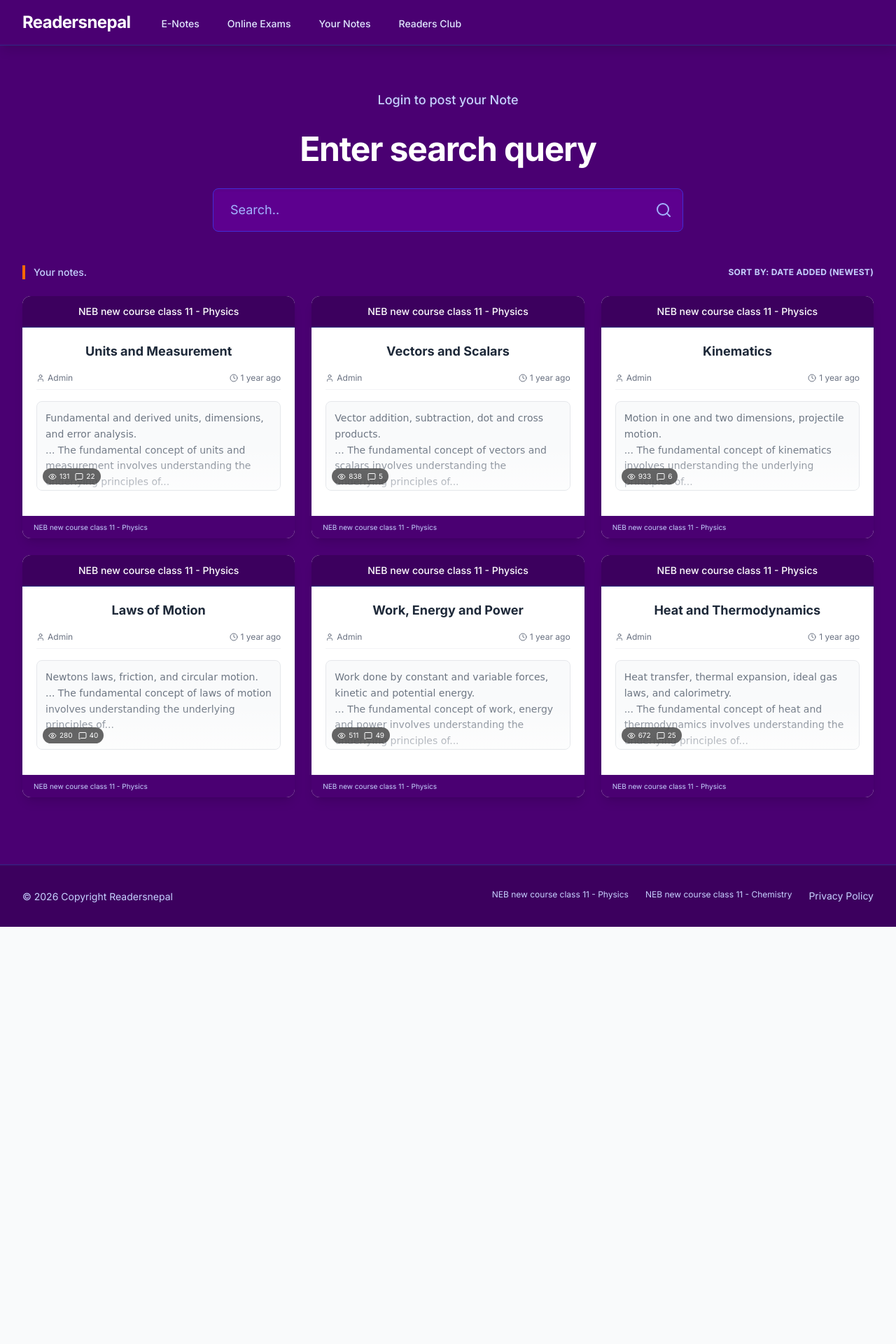
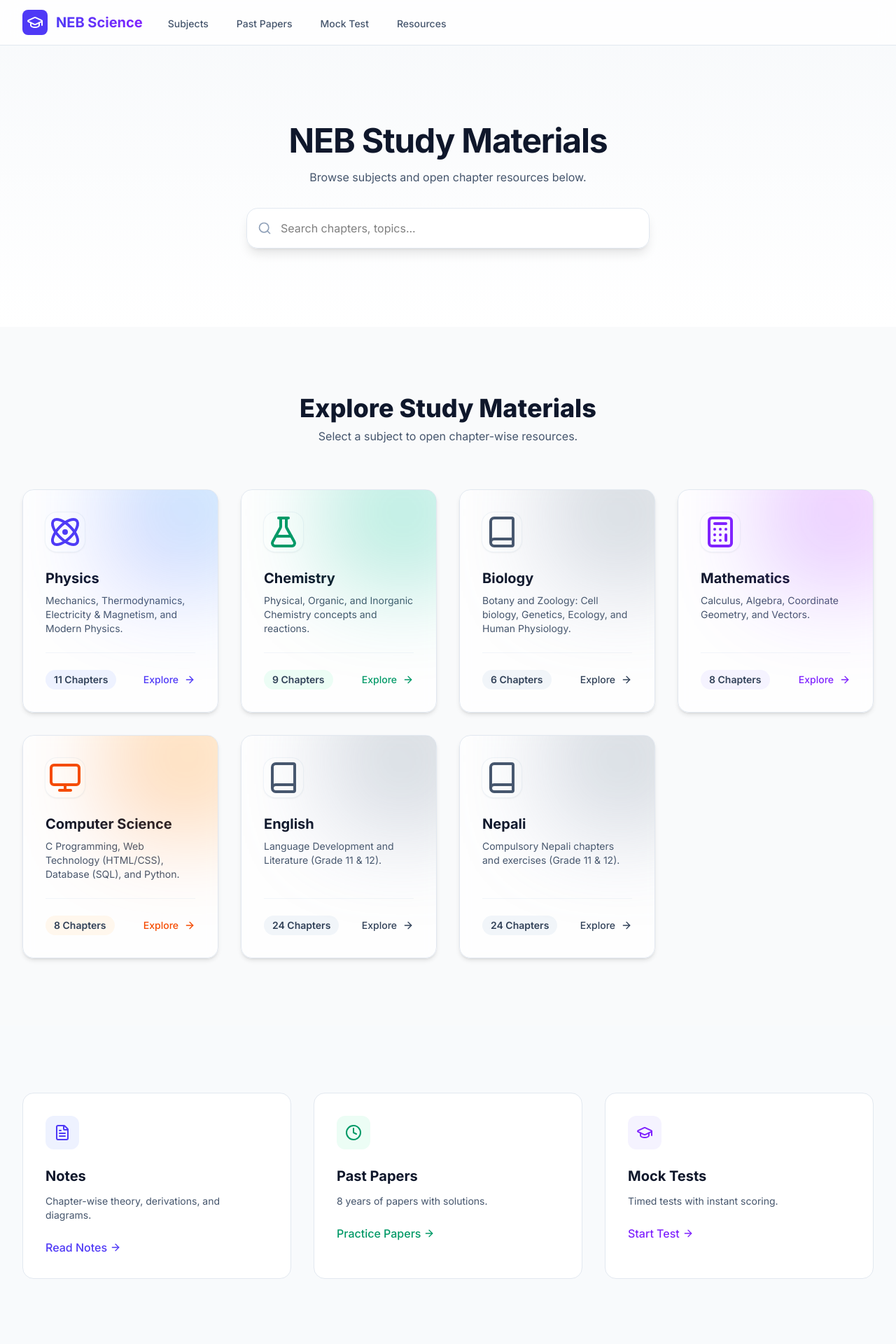
Before and after one commit to 06navdeep06/NEB-scrapper, a Next.js app: page / in a window 1280 px wide. Shown: the top 1920 px of the page at 70% size. Before the commit the page ends 1324 px from the top, so only its background shows below. Built offline with nearby package versions, Linux system fonts and the light colour scheme.

Commit message:
Revert to original UI but keep Search Bar feature

```diff
--- a/src/app/page.tsx
+++ b/src/app/page.tsx
@@ -1,126 +1,133 @@
 import Link from 'next/link'
-import { subjects, chapters } from '@/lib/data'
-import { Search, User, Clock, Eye, MessageSquare, ArrowRight } from 'lucide-react'
+import { subjects } from '@/lib/data'
+import { ArrowRight, Book, Clock, FileText, Atom, FlaskConical, Calculator, Monitor, GraduationCap, Award, Search } from 'lucide-react'
 
-// Mock data generator for the UI to match the screenshot
-const getRecentNotes = () => {
-  // Select a few chapters to display as "Recent Notes"
-  const featuredChapters = chapters.slice(0, 6); // Just take first 6 for demo
+const getIcon = (iconName: string) => {
+  switch (iconName) {
+    case 'atom': return <Atom className="h-12 w-12 text-indigo-600 dark:text-indigo-400" />
+    case 'flask': return <FlaskConical className="h-12 w-12 text-emerald-600 dark:text-emerald-400" />
+    case 'calculator': return <Calculator className="h-12 w-12 text-violet-600 dark:text-violet-400" />
+    case 'monitor': return <Monitor className="h-12 w-12 text-orange-600 dark:text-orange-400" />
+    default: return <Book className="h-12 w-12 text-slate-600 dark:text-slate-400" />
+  }
+}
 
-  return featuredChapters.map(chapter => {
-    const subject = subjects.find(s => s.id === chapter.subjectId);
-    return {
-      id: chapter.id,
-      subjectName: subject?.name || 'Subject',
-      grade: chapter.grade,
-      title: chapter.title,
-      author: 'Admin',
-      timeAgo: '1 year ago',
-      views: Math.floor(Math.random() * 1000),
-      comments: Math.floor(Math.random() * 50),
-      previewText: chapter.description
-    };
-  });
-};
+const getAccent = (iconName: string) => {
+  switch (iconName) {
+    case 'atom':
+      return { glow: 'from-indigo-500 to-sky-500', hoverBorder: 'hover:border-indigo-300 dark:hover:border-indigo-700', text: 'text-indigo-600 dark:text-indigo-400', chip: 'bg-indigo-50 dark:bg-indigo-900/30' }
+    case 'flask':
+      return { glow: 'from-emerald-500 to-teal-500', hoverBorder: 'hover:border-emerald-300 dark:hover:border-emerald-700', text: 'text-emerald-600 dark:text-emerald-400', chip: 'bg-emerald-50 dark:bg-emerald-900/30' }
+    case 'calculator':
+      return { glow: 'from-violet-500 to-fuchsia-500', hoverBorder: 'hover:border-violet-300 dark:hover:border-violet-700', text: 'text-violet-600 dark:text-violet-400', chip: 'bg-violet-50 dark:bg-violet-900/30' }
+    case 'monitor':
+      return { glow: 'from-orange-500 to-amber-500', hoverBorder: 'hover:border-orange-300 dark:hover:border-orange-700', text: 'text-orange-600 dark:text-orange-400', chip: 'bg-orange-50 dark:bg-orange-900/30' }
+    default:
+      return { glow: 'from-slate-400 to-slate-600', hoverBorder: 'hover:border-slate-300 dark:hover:border-slate-700', text: 'text-slate-700 dark:text-slate-300', chip: 'bg-slate-100 dark:bg-slate-800' }
+  }
+}
 
 export default function Home() {
-  const recentNotes = getRecentNotes();
+  return (
+    <div className="flex flex-col min-h-screen">
+      <section className="relative py-28 px-4 sm:px-6 lg:px-8 overflow-hidden">
+        <div className="absolute inset-0 -z-10">
+          <div className="h-72 bg-gradient-to-r from-indigo-500/20 via-fuchsia-500/20 to-emerald-500/20 blur-3xl" />
+          <div className="absolute inset-0 bg-gradient-to-b from-slate-50 to-white dark:from-slate-950 dark:to-slate-900" />
+        </div>
+        <div className="max-w-7xl mx-auto text-center">
+          <h1 className="text-4xl sm:text-5xl font-bold tracking-tight mb-4 text-slate-900 dark:text-white">
+            NEB Study Materials
+          </h1>
+          <p className="mt-2 max-w-2xl mx-auto text-base text-slate-600 dark:text-slate-400 mb-8">
+            Browse subjects and open chapter resources below.
+          </p>
 
-  return (
-    <div className="flex flex-col min-h-screen bg-[#4a0072]">
-      {/* Hero / Search Section */}
-      <section className="pt-16 pb-12 px-4 sm:px-6 lg:px-8 text-center">
-        <div className="max-w-4xl mx-auto space-y-8">
-          <p className="text-indigo-200 text-lg font-medium">Login to post your Note</p>
+          {/* New Search Bar */}
+          <div className="max-w-xl mx-auto relative">
+             <input
+               type="text"
+               placeholder="Search chapters, topics..."
+               className="w-full pl-12 pr-4 py-4 rounded-2xl border border-slate-200 dark:border-slate-700 bg-white/80 dark:bg-slate-800/80 backdrop-blur-sm shadow-lg focus:ring-2 focus:ring-indigo-500 focus:border-transparent outline-none transition-all"
+             />
+             <Search className="absolute left-4 top-1/2 -translate-y-1/2 h-5 w-5 text-slate-400" />
+          </div>
+        </div>
+      </section>
 
-          <div className="space-y-4">
-            <h1 className="text-4xl sm:text-5xl font-bold text-white tracking-tight">
-              Enter search query
-            </h1>
 
-            <div className="relative max-w-2xl mx-auto mt-8">
-              <input
-                type="text"
-                placeholder="Search.."
-                className="w-full px-6 py-4 rounded-lg bg-[#5d008f] text-white placeholder-indigo-300 border border-indigo-700 focus:outline-none focus:ring-2 focus:ring-indigo-400 text-lg shadow-inner"
-              />
-              <div className="absolute right-2 top-1/2 -translate-y-1/2 p-2">
-                <Search className="h-6 w-6 text-indigo-300" />
+      <section className="py-24">
+        <div className="max-w-7xl mx-auto px-4 sm:px-6 lg:px-8">
+          <div className="text-center mb-16">
+            <h2 className="text-3xl sm:text-4xl font-extrabold text-slate-900 dark:text-white mb-2">Explore Study Materials</h2>
+            <p className="text-base text-slate-600 dark:text-slate-400">Select a subject to open chapter-wise resources.</p>
+          </div>
+          <div className="grid grid-cols-1 sm:grid-cols-2 lg:grid-cols-4 gap-8">
+            {subjects?.map((subject) => {
+              const accent = getAccent(subject.icon)
+              return (
+                <Link href={`/subjects/${subject.slug}`} key={subject.id} className="group h-full">
+                  <div className={`relative rounded-2xl border border-slate-200 dark:border-slate-800 p-8 flex flex-col items-start h-full bg-white/80 dark:bg-slate-900/80 backdrop-blur-sm shadow-md transition-all duration-300 ${accent.hoverBorder} overflow-hidden group-hover:-translate-y-1`}>
+                    <div className={`absolute -top-20 -right-16 h-56 w-56 bg-gradient-to-tr ${accent.glow} opacity-25 group-hover:opacity-50 blur-3xl`} />
+                    <div className="w-14 h-14 mb-6 rounded-2xl bg-white dark:bg-slate-800 ring-1 ring-slate-100 dark:ring-slate-700 flex items-center justify-center shadow-sm group-hover:scale-105 group-hover:rotate-3 transition-transform duration-300">
+                      {getIcon(subject.icon)}
+                    </div>
+                    <h3 className="text-xl font-bold text-slate-900 dark:text-white mb-2">{subject.name}</h3>
+                    <p className="text-slate-600 dark:text-slate-400 text-sm mb-6">{subject.description}</p>
+                    <div className="mt-auto w-full pt-6 border-t border-slate-100 dark:border-slate-800 flex items-center justify-between">
+                      <span className={`text-sm font-semibold text-slate-700 dark:text-slate-300 px-3 py-1 rounded-full ${accent.chip}`}>
+                        {subject.totalChapters} Chapters
+                      </span>
+                      <span className={`flex items-center font-medium text-sm ${accent.text} group-hover:translate-x-1 transition-transform`}>
+                        Explore <ArrowRight className="ml-2 h-4 w-4" />
+                      </span>
+                    </div>
+                  </div>
+                </Link>
+              )
+            })}
+          </div>
+        </div>
+      </section>
+
+      <section className="py-24 bg-slate-50 dark:bg-slate-950">
+        <div className="max-w-7xl mx-auto px-4 sm:px-6 lg:px-8">
+          <div className="grid grid-cols-1 md:grid-cols-3 gap-8">
+            <div className="p-8 bg-white dark:bg-slate-900 rounded-2xl border border-slate-200 dark:border-slate-800 hover:border-indigo-300 dark:hover:border-indigo-700 transition-all hover:shadow-lg">
+              <div className="w-12 h-12 bg-indigo-50 dark:bg-indigo-900/30 rounded-xl flex items-center justify-center mb-6 text-indigo-600 dark:text-indigo-400">
+                <FileText className="h-6 w-6" />
               </div>
+              <h3 className="text-xl font-bold text-slate-900 dark:text-white mb-3">Notes</h3>
+              <p className="text-slate-600 dark:text-slate-400 mb-6 text-sm">Chapter-wise theory, derivations, and diagrams.</p>
+              <Link href="/subjects" className="text-indigo-600 font-medium hover:text-indigo-700 inline-flex items-center group">
+                Read Notes <ArrowRight className="ml-1 h-4 w-4 group-hover:translate-x-1 transition-transform" />
+              </Link>
+            </div>
+            <div className="p-8 bg-white dark:bg-slate-900 rounded-2xl border border-slate-200 dark:border-slate-800 hover:border-emerald-300 dark:hover:border-emerald-700 transition-all hover:shadow-lg">
+              <div className="w-12 h-12 bg-emerald-50 dark:bg-emerald-900/30 rounded-xl flex items-center justify-center mb-6 text-emerald-600 dark:text-emerald-400">
+                <Clock className="h-6 w-6" />
+              </div>
+              <h3 className="text-xl font-bold text-slate-900 dark:text-white mb-3">Past Papers</h3>
+              <p className="text-slate-600 dark:text-slate-400 mb-6 text-sm">8 years of papers with solutions.</p>
+              <Link href="/past-papers" className="text-emerald-600 font-medium hover:text-emerald-700 inline-flex items-center group">
+                Practice Papers <ArrowRight className="ml-1 h-4 w-4 group-hover:translate-x-1 transition-transform" />
+              </Link>
+            </div>
+            <div className="p-8 bg-white dark:bg-slate-900 rounded-2xl border border-slate-200 dark:border-slate-800 hover:border-violet-300 dark:hover:border-violet-700 transition-all hover:shadow-lg">
+              <div className="w-12 h-12 bg-violet-50 dark:bg-violet-900/30 rounded-xl flex items-center justify-center mb-6 text-violet-600 dark:text-violet-400">
+                <GraduationCap className="h-6 w-6" />
+              </div>
+              <h3 className="text-xl font-bold text-slate-900 dark:text-white mb-3">Mock Tests</h3>
+              <p className="text-slate-600 dark:text-slate-400 mb-6 text-sm">Timed tests with instant scoring.</p>
+              <Link href="/mock-test" className="text-violet-600 font-medium hover:text-violet-700 inline-flex items-center group">
+                Start Test <ArrowRight className="ml-1 h-4 w-4 group-hover:translate-x-1 transition-transform" />
+              </Link>
             </div>
           </div>
         </div>
       </section>
 
-      {/* Filter / Sort Bar (Visual only) */}
-      <div className="max-w-7xl mx-auto px-4 sm:px-6 lg:px-8 w-full mb-6">
-        <div className="flex items-center justify-between text-indigo-200 text-sm">
-          <div className="flex items-center space-x-2 border-l-4 border-orange-500 pl-3">
-            <span className="font-medium">Your notes.</span>
-          </div>
-          <div className="flex items-center space-x-1 cursor-pointer hover:text-white">
-            <span className="uppercase tracking-wide text-xs font-bold">Sort By: Date Added (Newest)</span>
-          </div>
-        </div>
-      </div>
-
-      {/* Notes Grid */}
-      <section className="pb-24 px-4 sm:px-6 lg:px-8">
-        <div className="max-w-7xl mx-auto grid grid-cols-1 md:grid-cols-2 lg:grid-cols-3 gap-6">
-          {recentNotes.map((note) => (
-            <Link href={`/subjects/${note.subjectName.toLowerCase()}/${note.id}`} key={note.id} className="block group">
-              <div className="bg-white rounded-xl overflow-hidden shadow-lg hover:shadow-2xl transition-all duration-300 transform hover:-translate-y-1">
-                {/* Card Header */}
-                <div className="bg-[#3c005e] px-4 py-3 text-center border-b border-indigo-900">
-                  <h3 className="text-white text-sm font-medium">
-                    NEB new course class {note.grade} - {note.subjectName}
-                  </h3>
-                </div>
-
-                {/* Card Body */}
-                <div className="p-5">
-                  <h4 className="text-center text-lg font-bold text-gray-800 mb-4 group-hover:text-[#4a0072] transition-colors">
-                    {note.title}
-                  </h4>
-
-                  <div className="flex items-center justify-between text-xs text-gray-500 mb-4 border-b border-gray-100 pb-2">
-                    <div className="flex items-center space-x-1">
-                      <User className="h-3 w-3" />
-                      <span>{note.author}</span>
-                    </div>
-                    <div className="flex items-center space-x-1">
-                      <Clock className="h-3 w-3" />
-                      <span>{note.timeAgo}</span>
-                    </div>
-                  </div>
-
-                  {/* Handwritten Note Preview Mockup */}
-                  <div className="relative bg-gray-50 rounded-lg p-3 mb-4 h-32 overflow-hidden border border-gray-200">
-                    <div className="font-handwriting text-gray-600 text-sm leading-relaxed opacity-80" style={{ fontFamily: '"Comic Sans MS", "Chalkboard SE", sans-serif' }}>
-                      {note.previewText}
-                      <br />
-                      ... The fundamental concept of {note.title.toLowerCase()} involves understanding the underlying principles of...
-                    </div>
-                    <div className="absolute inset-0 bg-gradient-to-t from-white via-transparent to-transparent opacity-60"></div>
-
-                    {/* Floating Stats Badge on Image */}
-                    <div className="absolute bottom-2 left-2 bg-black/60 backdrop-blur-sm text-white text-[10px] px-2 py-1 rounded-full flex items-center space-x-2">
-                      <span className="flex items-center"><Eye className="h-3 w-3 mr-1" /> {note.views}</span>
-                      <span className="flex items-center"><MessageSquare className="h-3 w-3 mr-1" /> {note.comments}</span>
-                    </div>
-                  </div>
-                </div>
-
-                {/* Card Footer */}
-                <div className="bg-[#4a0072] px-4 py-2 flex items-center justify-between">
-                  <span className="text-[10px] text-indigo-200">NEB new course class {note.grade} - {note.subjectName}</span>
-                  <ArrowRight className="h-4 w-4 text-white opacity-0 group-hover:opacity-100 transition-opacity" />
-                </div>
-              </div>
-            </Link>
-          ))}
-        </div>
-      </section>
+      {/* Removed marketing CTA section to keep the homepage utilitarian */}
     </div>
   )
 }
--- a/src/components/Footer.tsx
+++ b/src/components/Footer.tsx
@@ -2,25 +2,60 @@ import Link from 'next/link'
 
 export default function Footer() {
   return (
-    <footer className="bg-[#3c005e] border-t border-indigo-900 text-white">
-      <div className="max-w-7xl mx-auto py-8 px-4 sm:px-6 lg:px-8">
-        <div className="flex flex-col md:flex-row justify-between items-center">
-          <div className="mb-4 md:mb-0">
-            <span className="text-sm text-indigo-200">
-              &copy; {new Date().getFullYear()} Copyright Readersnepal
+    <footer className="bg-white border-t border-slate-200 dark:bg-slate-900 dark:border-slate-800">
+      <div className="max-w-7xl mx-auto py-12 px-4 sm:px-6 lg:px-8">
+        <div className="grid grid-cols-1 md:grid-cols-4 gap-8">
+          <div className="col-span-1 md:col-span-2">
+            <span className="text-xl font-bold bg-clip-text text-transparent bg-gradient-to-r from-indigo-600 to-violet-600 dark:from-indigo-400 dark:to-violet-400">
+              NEB Science
             </span>
+            <p className="mt-4 text-slate-500 text-sm leading-relaxed max-w-sm dark:text-slate-400">
+              A comprehensive study platform for NEB +2 Science students.
+              Get access to notes, past papers, mock tests, and more.
+              <br/><br/>
+              Data sourced from <a href="https://nebplus2notes.com/" target="_blank" rel="noopener noreferrer" className="text-indigo-600 hover:underline">NEB Plus 2 Notes</a> and <a href="https://readersnepal.com/" target="_blank" rel="noopener noreferrer" className="text-indigo-600 hover:underline">Readersnepal</a>.
+            </p>
           </div>
-          <div className="flex space-x-6 text-sm text-indigo-200">
-             <span className="text-xs">
-              NEB new course class 11 - Physics
-             </span>
-             <span className="text-xs">
-              NEB new course class 11 - Chemistry
-             </span>
-             <Link href="#" className="hover:text-white transition-colors">
-               Privacy Policy
-             </Link>
+          <div>
+            <h3 className="text-xs font-bold text-slate-400 tracking-wider uppercase">Resources</h3>
+            <ul className="mt-4 space-y-3">
+              <li>
+                <Link href="/subjects" className="text-sm text-slate-600 hover:text-indigo-600 transition-colors dark:text-slate-400 dark:hover:text-white">
+                  Subjects
+                </Link>
+              </li>
+              <li>
+                <Link href="/past-papers" className="text-sm text-slate-600 hover:text-indigo-600 transition-colors dark:text-slate-400 dark:hover:text-white">
+                  Past Papers
+                </Link>
+              </li>
+              <li>
+                <Link href="/mock-test" className="text-sm text-slate-600 hover:text-indigo-600 transition-colors dark:text-slate-400 dark:hover:text-white">
+                  Mock Tests
+                </Link>
+              </li>
+            </ul>
           </div>
+          <div>
+            <h3 className="text-xs font-bold text-slate-400 tracking-wider uppercase">Legal</h3>
+            <ul className="mt-4 space-y-3">
+              <li>
+                <Link href="#" className="text-sm text-slate-600 hover:text-indigo-600 transition-colors dark:text-slate-400 dark:hover:text-white">
+                  Privacy Policy
+                </Link>
+              </li>
+              <li>
+                <Link href="#" className="text-sm text-slate-600 hover:text-indigo-600 transition-colors dark:text-slate-400 dark:hover:text-white">
+                  Terms of Service
+                </Link>
+              </li>
+            </ul>
+          </div>
+        </div>
+        <div className="mt-12 border-t border-slate-100 pt-8 dark:border-slate-800">
+          <p className="text-sm text-slate-400 text-center">
+            &copy; {new Date().getFullYear()} NEB Science Platform. All rights reserved.
+          </p>
         </div>
       </div>
     </footer>
--- a/src/components/Navbar.tsx
+++ b/src/components/Navbar.tsx
@@ -1,7 +1,7 @@
 'use client'
 
 import Link from 'next/link'
-import { Menu, X } from 'lucide-react'
+import { BookOpen, GraduationCap, FileText, Layout, Menu, X } from 'lucide-react'
 import { useState } from 'react'
 
 export default function Navbar() {
@@ -12,34 +12,37 @@ export default function Navbar() {
   }
 
   return (
-    <nav className="bg-[#4a0072] text-white border-b border-indigo-900 sticky top-0 z-50 transition-all duration-300 shadow-lg">
+    <nav className="bg-white/80 backdrop-blur-md border-b border-slate-200 dark:bg-slate-900/80 dark:border-slate-800 sticky top-0 z-50 transition-all duration-300">
       <div className="max-w-7xl mx-auto px-4 sm:px-6 lg:px-8">
         <div className="flex justify-between h-16">
-          <div className="flex items-center">
+          <div className="flex">
             <Link href="/" className="flex-shrink-0 flex items-center group">
-              <span className="text-2xl font-bold tracking-tight text-white">
-                Readersnepal
+              <div className="bg-indigo-600 p-1.5 rounded-lg group-hover:bg-indigo-700 transition-colors">
+                <GraduationCap className="h-6 w-6 text-white" />
+              </div>
+              <span className="ml-3 text-xl font-bold bg-clip-text text-transparent bg-gradient-to-r from-indigo-600 to-violet-600 dark:from-indigo-400 dark:to-violet-400">
+                NEB Science
               </span>
             </Link>
-            <div className="hidden sm:ml-10 sm:flex sm:space-x-8">
-              <Link href="/subjects" className="text-indigo-100 hover:text-white inline-flex items-center px-1 pt-1 text-sm font-medium transition-colors">
-                E-Notes
+            <div className="hidden sm:ml-8 sm:flex sm:space-x-8">
+              <Link href="/subjects" className="text-slate-600 hover:text-indigo-600 inline-flex items-center px-1 pt-1 text-sm font-medium transition-colors dark:text-slate-300 dark:hover:text-indigo-400">
+                Subjects
               </Link>
-              <Link href="/mock-test" className="text-indigo-100 hover:text-white inline-flex items-center px-1 pt-1 text-sm font-medium transition-colors">
-                Online Exams
+              <Link href="/past-papers" className="text-slate-600 hover:text-indigo-600 inline-flex items-center px-1 pt-1 text-sm font-medium transition-colors dark:text-slate-300 dark:hover:text-indigo-400">
+                Past Papers
               </Link>
-              <Link href="/past-papers" className="text-indigo-100 hover:text-white inline-flex items-center px-1 pt-1 text-sm font-medium transition-colors">
-                Your Notes
+              <Link href="/mock-test" className="text-slate-600 hover:text-indigo-600 inline-flex items-center px-1 pt-1 text-sm font-medium transition-colors dark:text-slate-300 dark:hover:text-indigo-400">
+                Mock Test
               </Link>
-              <Link href="/resources" className="text-indigo-100 hover:text-white inline-flex items-center px-1 pt-1 text-sm font-medium transition-colors">
-                Readers Club
+              <Link href="/resources" className="text-slate-600 hover:text-indigo-600 inline-flex items-center px-1 pt-1 text-sm font-medium transition-colors dark:text-slate-300 dark:hover:text-indigo-400">
+                Resources
               </Link>
             </div>
           </div>
           <div className="-mr-2 flex items-center sm:hidden">
             <button
               onClick={toggleMenu}
-              className="inline-flex items-center justify-center p-2 rounded-md text-indigo-200 hover:text-white hover:bg-indigo-800 focus:outline-none"
+              className="inline-flex items-center justify-center p-2 rounded-md text-slate-400 hover:text-slate-500 hover:bg-slate-100 focus:outline-none focus:ring-2 focus:ring-inset focus:ring-indigo-500 dark:hover:bg-slate-800"
             >
               <span className="sr-only">Open main menu</span>
               {isOpen ? (
@@ -53,19 +56,19 @@ export default function Navbar() {
       </div>
 
       {/* Mobile menu */}
-      <div className={`${isOpen ? 'block' : 'hidden'} sm:hidden bg-[#3c005e]`}>
+      <div className={`${isOpen ? 'block' : 'hidden'} sm:hidden bg-white/95 backdrop-blur-md dark:bg-slate-900/95`}>
         <div className="pt-2 pb-3 space-y-1 px-2">
-          <Link href="/subjects" className="text-indigo-100 hover:bg-indigo-800 hover:text-white block px-3 py-2 rounded-md text-base font-medium">
-            E-Notes
+          <Link href="/subjects" className="text-slate-700 hover:bg-indigo-50 hover:text-indigo-700 block px-3 py-2 rounded-md text-base font-medium transition-colors dark:text-slate-200 dark:hover:bg-slate-800">
+            Subjects
           </Link>
-          <Link href="/mock-test" className="text-indigo-100 hover:bg-indigo-800 hover:text-white block px-3 py-2 rounded-md text-base font-medium">
-            Online Exams
+          <Link href="/past-papers" className="text-slate-700 hover:bg-indigo-50 hover:text-indigo-700 block px-3 py-2 rounded-md text-base font-medium transition-colors dark:text-slate-200 dark:hover:bg-slate-800">
+            Past Papers
           </Link>
-          <Link href="/past-papers" className="text-indigo-100 hover:bg-indigo-800 hover:text-white block px-3 py-2 rounded-md text-base font-medium">
-            Your Notes
+          <Link href="/mock-test" className="text-slate-700 hover:bg-indigo-50 hover:text-indigo-700 block px-3 py-2 rounded-md text-base font-medium transition-colors dark:text-slate-200 dark:hover:bg-slate-800">
+            Mock Test
           </Link>
-          <Link href="/resources" className="text-indigo-100 hover:bg-indigo-800 hover:text-white block px-3 py-2 rounded-md text-base font-medium">
-            Readers Club
+          <Link href="/resources" className="text-slate-700 hover:bg-indigo-50 hover:text-indigo-700 block px-3 py-2 rounded-md text-base font-medium transition-colors dark:text-slate-200 dark:hover:bg-slate-800">
+            Resources
           </Link>
         </div>
       </div>
```
